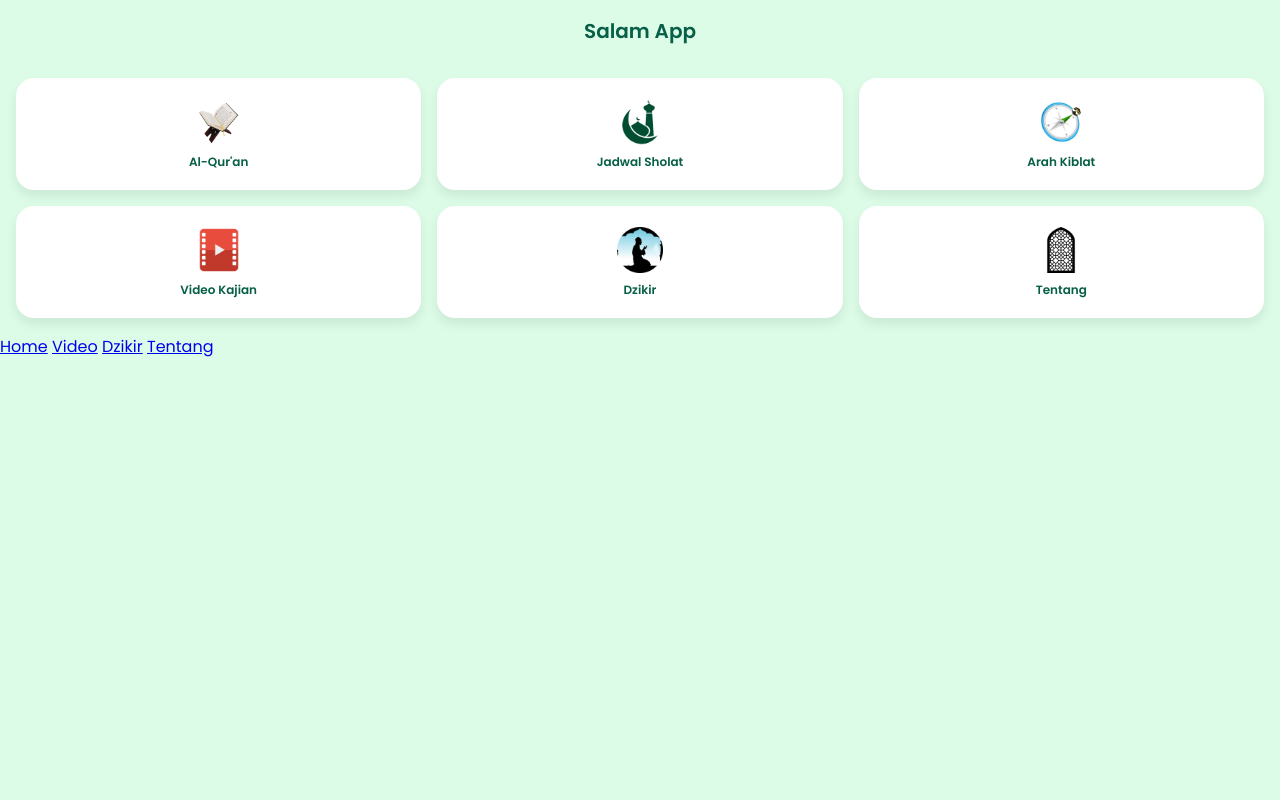
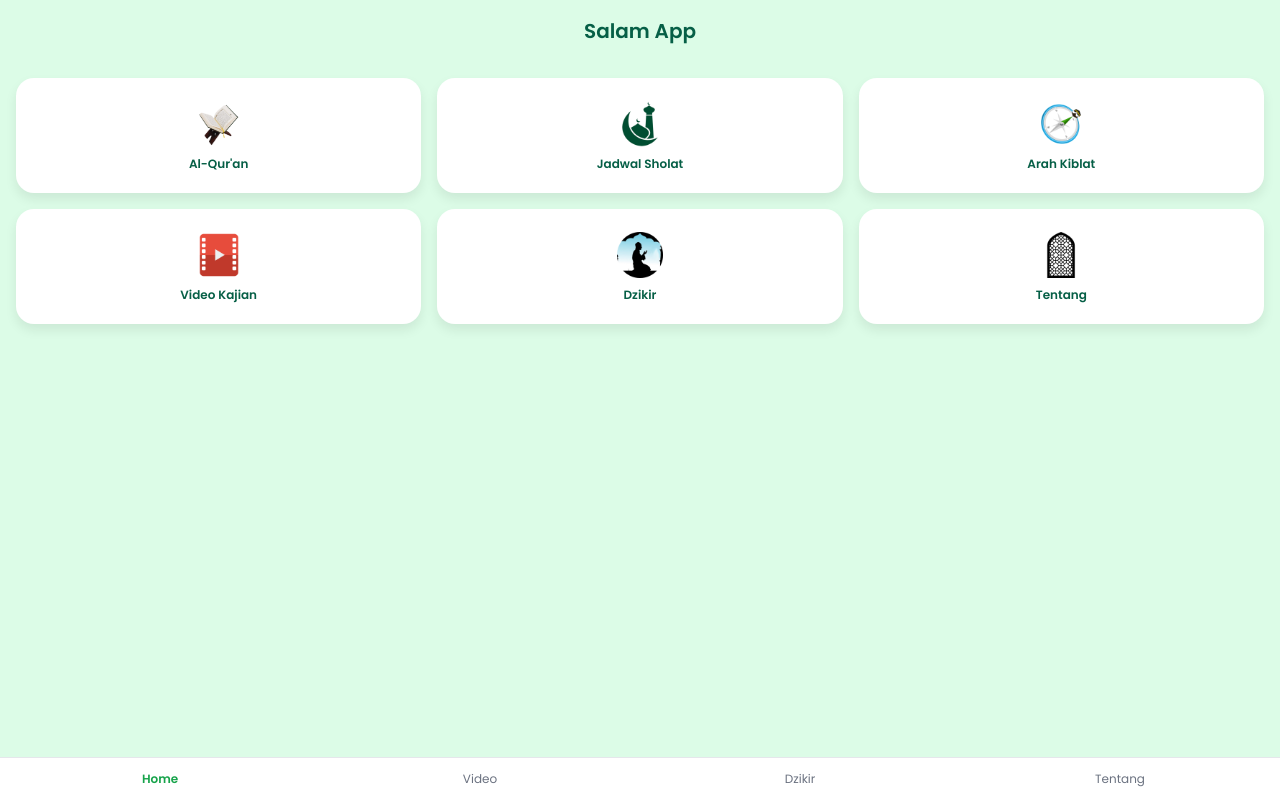
Before and after one commit to mkhoirulzed-svg/Al-Qur-an, a plain HTML site: page index.html in a window 1280 px wide. Drawn offline with Linux system fonts and the light colour scheme; files whose address does not match are found by name.

Commit message:
Update style.css

```diff
--- a/style.css
+++ b/style.css
@@ -1,103 +1,115 @@
 :root {
-  --bg-main: #dcfce7;
-  --text-main: #065f46;
-  --card-bg: #ffffff;
+  --green: #16a34a;
+  --bg: #dcfce7;
+  --text: #065f46;
+  --card: #ffffff;
 }
 
 * {
   box-sizing: border-box;
+  -webkit-tap-highlight-color: transparent;
 }
 
 body {
   margin: 0;
   font-family: 'Poppins', sans-serif;
-  background: var(--bg-main);
-  color: var(--text-main);
+  background: var(--bg);
+  color: var(--text);
 }
 
-header {
+/* HEADER */
+.app-header {
   text-align: center;
   padding: 16px;
   font-size: 20px;
   font-weight: 600;
 }
 
+/* CONTENT */
 .container {
   padding: 16px;
+  padding-bottom: 90px;
 }
 
+/* MENU GRID */
 .menu-grid {
   display: grid;
   grid-template-columns: repeat(3, 1fr);
   gap: 16px;
 }
 
-/* MENU CARD */
 .menu-item {
-  background: var(--card-bg);
+  background: var(--card);
   border-radius: 18px;
-  padding: 14px 6px;
-  min-height: 112px;
+  min-height: 115px;
 
   display: flex;
   flex-direction: column;
   align-items: center;
   justify-content: center;
 
-  text-decoration: none;   /* HILANGKAN UNDERLINE */
-  color: var(--text-main); /* HILANGKAN WARNA BIRU */
+  text-decoration: none;
+  color: var(--text);
 
   box-shadow: 0 6px 12px rgba(0,0,0,.08);
-  transition: transform 0.15s ease, box-shadow 0.15s ease;
-}
-
-/* ANIMASI KLIK */
-.menu-item:active {
-  transform: scale(0.94);
-  box-shadow: 0 3px 6px rgba(0,0,0,.15);
+  position: relative;
+  overflow: hidden;
 }
 
 .menu-item img {
   width: 46px;
   height: 46px;
-  display: block;
   margin-bottom: 10px;
 }
 
-/* TEKS SIMPLE & BENAR-BENAR DI BAWAH */
 .menu-item span {
-  display: block;
   width: 100%;
   text-align: center;
-
   font-size: 12px;
   font-weight: 600;
   line-height: 1.1;
-
-  color: var(--text-main); /* PAKSA WARNA */
 }
 
-/* INSTALL BOX */
-#installBox {
-  position: fixed;
-  bottom: 20px;
-  left: 50%;
-  transform: translateX(-50%);
-  background: #16a34a;
-  color: white;
-  padding: 14px 20px;
-  border-radius: 14px;
-  display: none;
-  z-index: 99;
+/* RIPPLE */
+.ripple::after {
+  content: "";
+  position: absolute;
+  background: rgba(22,163,74,.25);
+  width: 10px;
+  height: 10px;
+  border-radius: 50%;
+  transform: scale(0);
+  opacity: 0;
 }
 
-#installBox button {
-  background: white;
-  color: #166534;
-  border: none;
-  border-radius: 8px;
-  padding: 6px 12px;
-  margin-left: 10px;
+.ripple:active::after {
+  transform: scale(25);
+  opacity: 1;
+  transition: transform .4s, opacity .6s;
+}
+
+/* BOTTOM NAV */
+.bottom-nav {
+  position: fixed;
+  bottom: 0;
+  left: 0;
+  right: 0;
+
+  display: flex;
+  background: #ffffff;
+  border-top: 1px solid #e5e7eb;
+}
+
+.bottom-nav a {
+  flex: 1;
+  padding: 12px;
+  text-align: center;
+  text-decoration: none;
+  color: #6b7280;
+  font-size: 12px;
+}
+
+.bottom-nav a.active {
+  color: var(--green);
   font-weight: 600;
-  cursor: pointer;
 }
```
